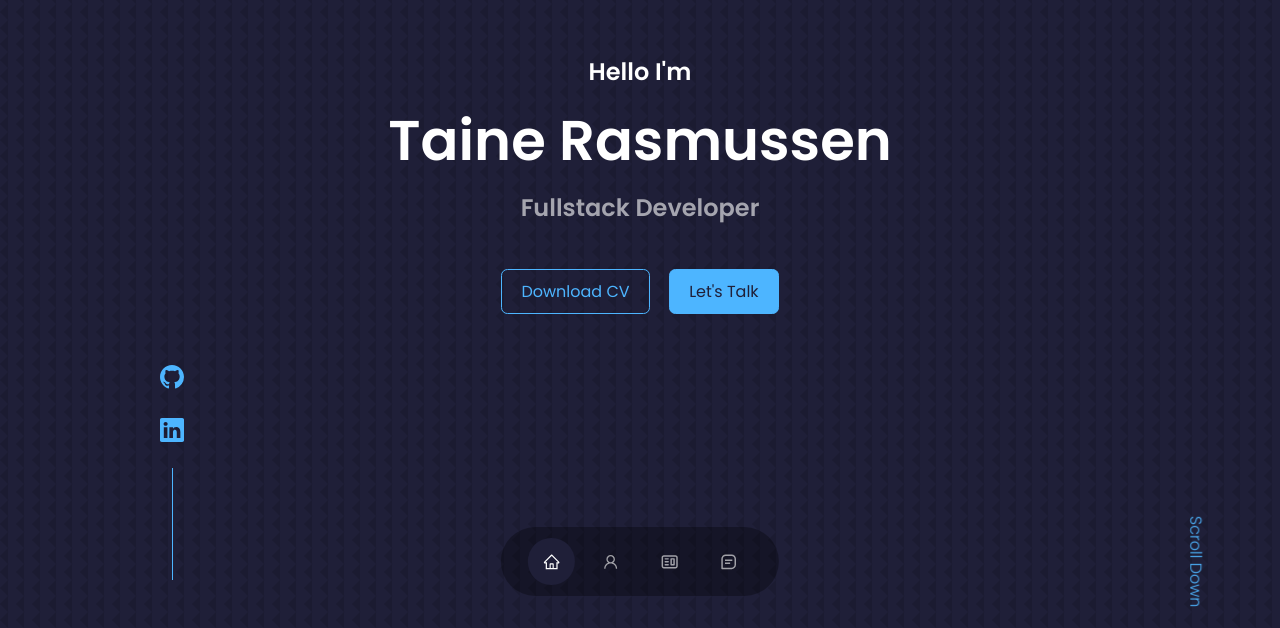
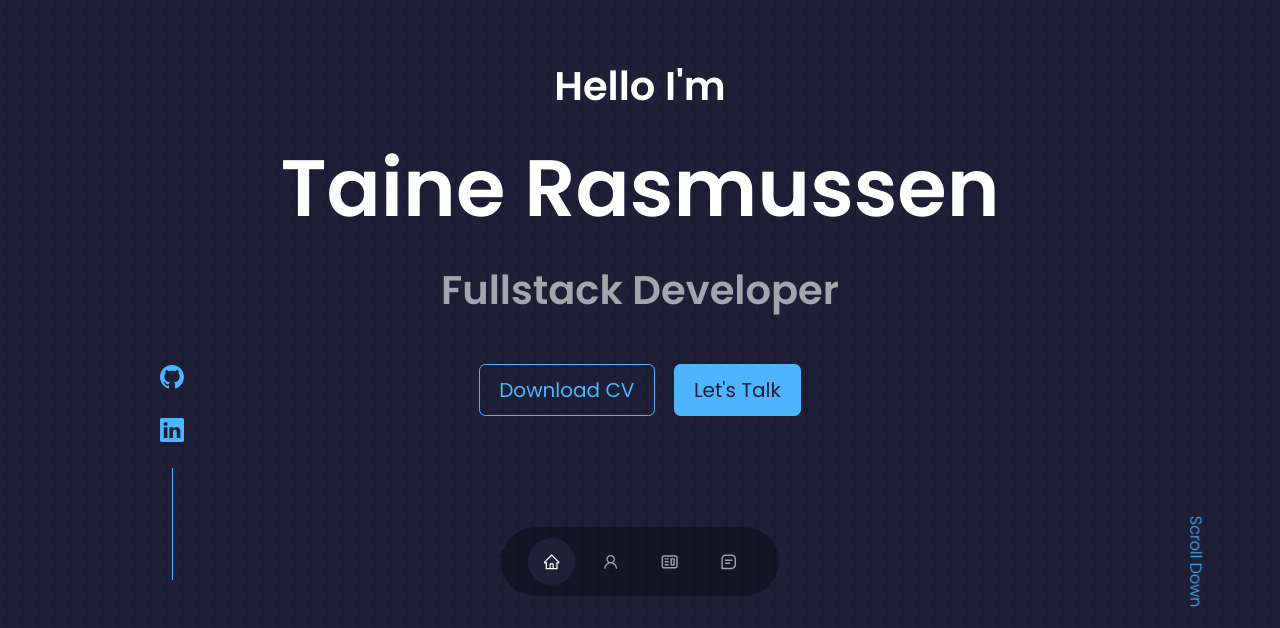
Before and after one commit to taine-rasmussen/portfoliov1, a React (Create React App) app: page / in a window 1280 px wide. Shown: the part 172-800 px from the top of the page. Built offline with nearby package versions, Linux system fonts and the light colour scheme.

Commit message:
increase app font sizes

```diff
--- a/src/App.css
+++ b/src/App.css
@@ -55,11 +55,11 @@ h5 {
 }
 
 h1 {
-  font-size: 3.5rem;
+  font-size: 5rem;
 }
 
 h5 {
-  font-size: 1.5rem;
+  font-size: 2.5rem;
 }
 
 section {
@@ -103,6 +103,7 @@ a:hover {
   border-radius: 0.4rem;
   cursor: pointer;
   border: 1px solid var(--colour-primary);
+  font-size: 1.25rem;
 }
 
 .btn:hover {
```
